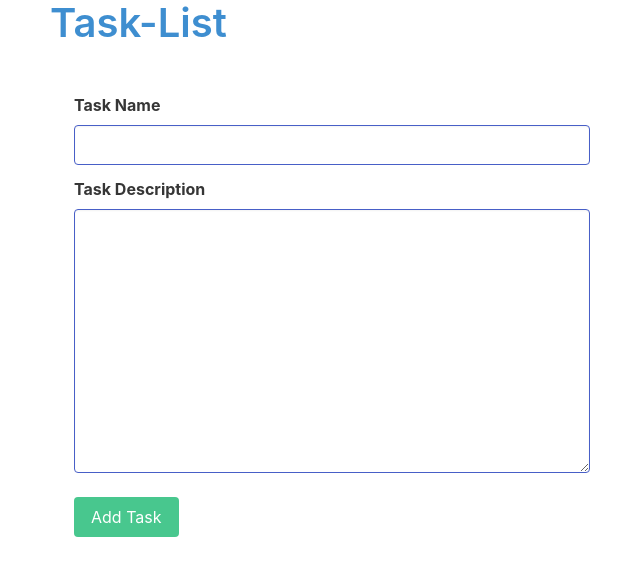
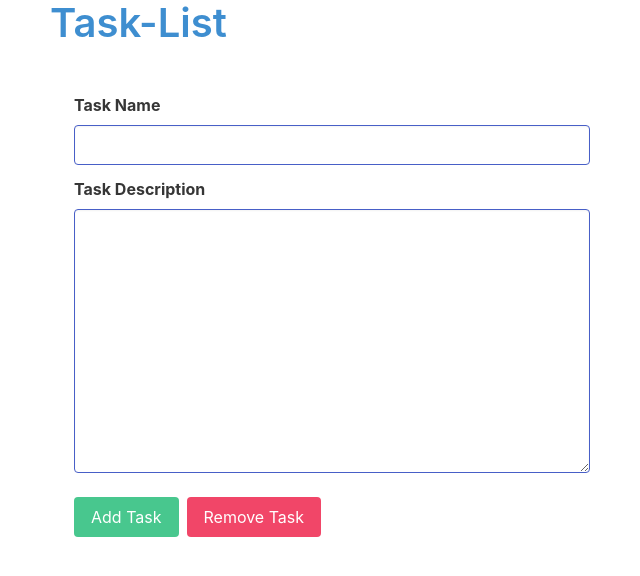
Before and after one commit to MihSawant/task-list-app, an Angular app: page / in a window 1280 px wide. Shown: the top 576 px of the page, without its empty margins (14-654 px from the left). Built offline with nearby package versions, Linux system fonts and the light colour scheme.

Commit message:
added the remove task button

```diff
--- a/src/app/app.component.html
+++ b/src/app/app.component.html
@@ -5,7 +5,7 @@
     <div class="container">
         <div class="columns">
             <div class="column">
-                <app-task-dashboard (task)="onTaskAdded($event)"></app-task-dashboard>
+                <app-task-dashboard (task)="onTaskAdded($event)" (removeTask)="onTaskRemoved()"></app-task-dashboard>
             </div>
             <div class="column">
                 <app-task-list *ngFor="let tsk of taskList" [task]="tsk"></app-task-list>
--- a/src/app/app.component.ts
+++ b/src/app/app.component.ts
@@ -12,4 +12,8 @@ export class AppComponent {
   onTaskAdded(task: Task){
    this.taskList.push(task);
   }
+
+  onTaskRemoved(){
+    this.taskList.splice(0, 1);
+  }
 }
--- a/src/app/task-dashboard/task-dashboard.component.html
+++ b/src/app/task-dashboard/task-dashboard.component.html
@@ -13,5 +13,10 @@
     </div>
 </div>
 <div class="container">
-    <button class="button is-success" (click)="onAddTaskBtnClick()">Add Task</button>
+    <div class="buttons">
+        <button class="button is-success" (click)="onAddTaskBtnClick()">Add Task</button>
+        <button class="button is-danger" (click)="onRemoveTaskBtnClick()">Remove Task</button>
+
+    </div>
+
 </div>
--- a/src/app/task-dashboard/task-dashboard.component.ts
+++ b/src/app/task-dashboard/task-dashboard.component.ts
@@ -10,6 +10,7 @@ import { Task } from '../shared/task.model';
 export class TaskDashboardComponent implements OnInit {
 
   @Output() task = new EventEmitter<Task>();
+  @Output() removeTask = new EventEmitter();
   taskName = '';
   taskDescription = '';
 
@@ -27,4 +28,8 @@ export class TaskDashboardComponent implements OnInit {
     this.taskName = ''; this.taskDescription = '';
   }
 
+  onRemoveTaskBtnClick(){
+    this.removeTask.emit();
+  }
+
 }
```
